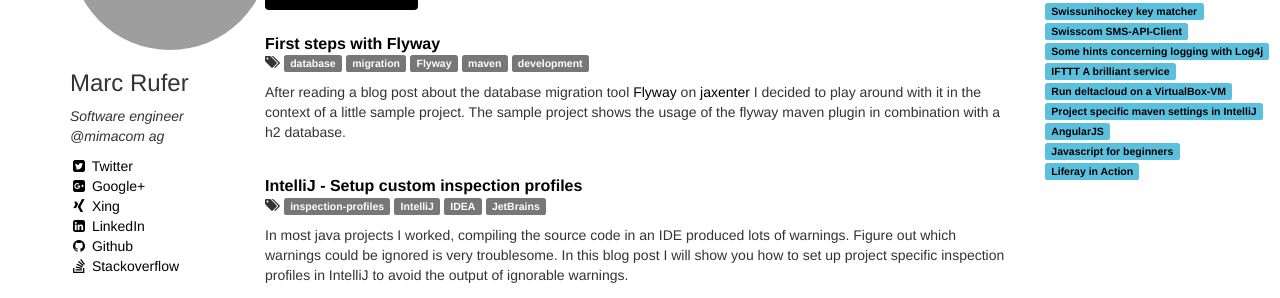
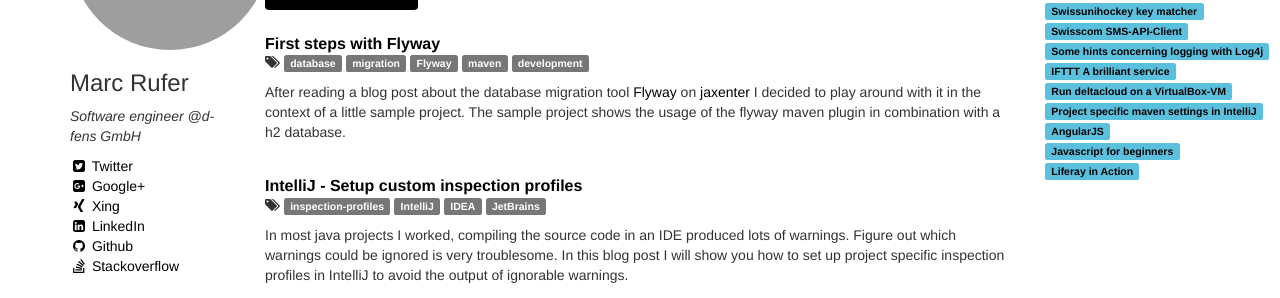
Before and after one commit to rufer7/rufer7.github.io, a Jekyll site: the page built from index.html, in a window 1280 px wide. Shown: the part 221-519 px from the top of the page. Built offline with Jekyll 4.4.1, drawn with Linux system fonts in a browser that asks for light colours; nearby versions of some CDN libraries; comment, search, counter and statistics services are not loaded; grey boxes are pictures that could not be loaded.

Commit message:
Update author-bio.html

```diff
--- a/_includes/author-bio.html
+++ b/_includes/author-bio.html
@@ -7,7 +7,7 @@
 {% endif %}
 
 <h3><span itemprop="name">{{ author.name }}</span></h3>
-<p style="font-style: italic"><span itemprop="role">Software engineer</span> @<span itemprop="affiliation">mimacom ag</span></p>
+<p style="font-style: italic"><span itemprop="role">Software engineer</span> @<span itemprop="affiliation">d-fens GmbH</span></p>
 
 {% if author.email %}<a href="mailto:{{ author.email }}" class="author-social" target="_blank"><i class="fa fa-fw fa-envelope-square"></i> Email</a>{% endif %}
 {% if author.twitter %}<a href="http://twitter.com/{{ author.twitter }}" class="author-social" target="_blank"><i class="fa fa-fw fa-twitter-square"></i> Twitter</a>{% endif %}
```
